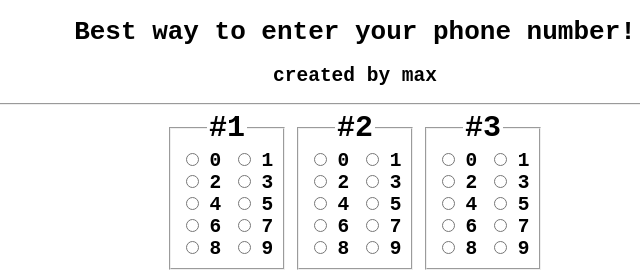
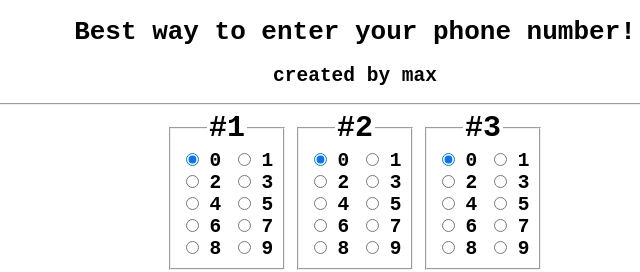
Before and after one commit to MaxymTheIdiot/maxymtheidiot.github.io, a plain HTML site: page crappy/phonenumber/index.html in a window 1280 px wide. Shown: the top 272 px of the page, 285-925 px from the left. Drawn offline with Linux system fonts and the light colour scheme.

Commit message:
okay okay this is the last one i swear

```diff
--- a/crappy/phonenumber/index.html
+++ b/crappy/phonenumber/index.html
@@ -39,7 +39,7 @@
             <fieldset style="max-width: 100px; display: inline;">
                 <legend>#1</legend>
                 <form>
-                    <input type="radio" id="1_0" value="0" name="option1">
+                    <input type="radio" id="1_0" name="option1" value="0" checked>
                     <label for="1_0">0   </label>
                     <input type="radio" id="1_1" name="option1" value="1">
                     <label for="1_1">1   </label>
@@ -68,7 +68,7 @@
             <fieldset style="max-width: 100px; display: inline;">
                 <legend>#2</legend>
                 <form>
-                    <input type="radio" id="2_0" name="option2" value="0">
+                    <input type="radio" id="2_0" name="option2" value="0" checked>
                     <label for="2_0">0   </label>
                     <input type="radio" id="2_1" name="option2" value="1">
                     <label for="2_1">1   </label>
@@ -97,7 +97,7 @@
             <fieldset style="max-width: 100px; display: inline;">
                 <legend>#3</legend>
                 <form>
-                    <input type="radio" id="3_0" name="option3" value="0">
+                    <input type="radio" id="3_0" name="option3" value="0" checked>
                     <label for="3_0">0   </label>
                     <input type="radio" id="3_1" name="option3" value="1">
                     <label for="3_1">1   </label>
```
